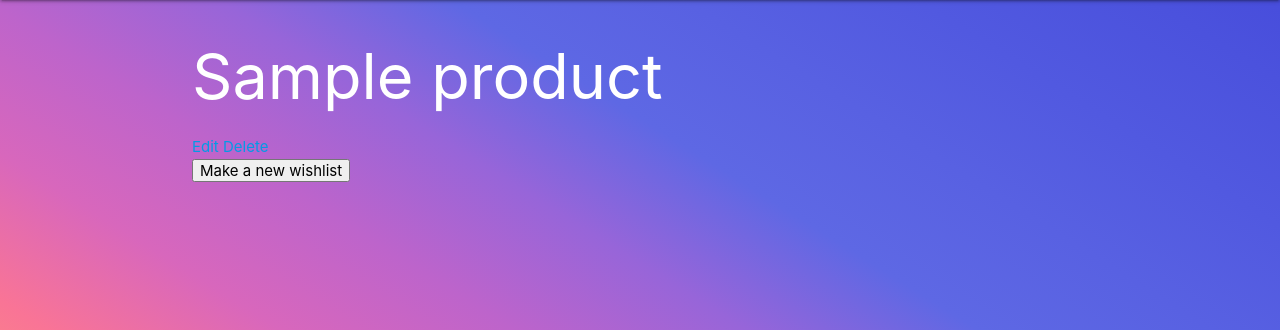
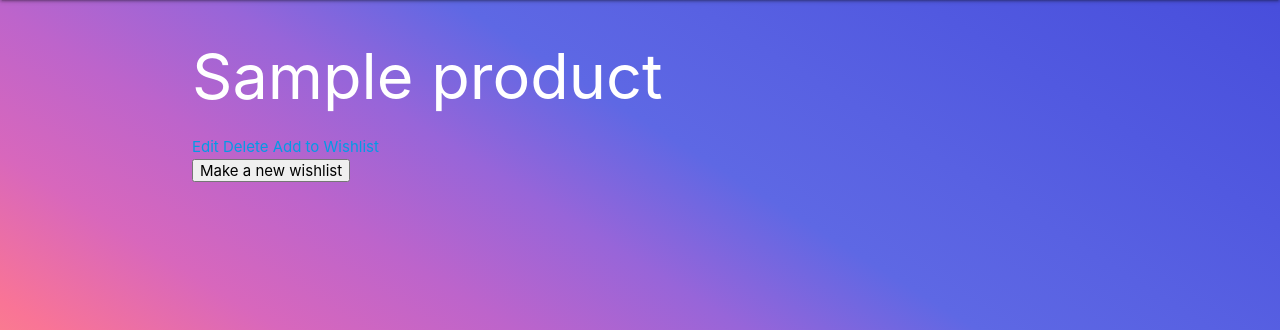
Before and after one commit to victordevera24/project-3, a Django app: page /product/1/ in a window 1280 px wide. Shown: the part 64-394 px from the top of the page. Run offline with Django 4.2, Linux system fonts and the light colour scheme; a user stored in the database is signed in; tables that the repository leaves empty hold one stand-in row (values such as "Sample post").

Commit message:
fixed bug with wishlist create function.  Wishlists can now successfully be created.  Add to wishlist button will also now appear when a user has at least one wishlist

```diff
--- a/shopping_project/main_app/templates/products/detail.html
+++ b/shopping_project/main_app/templates/products/detail.html
@@ -5,6 +5,9 @@
 <div class="card-action">
   <a href="{% url 'products_update' product.id %}">Edit</a>
   <a href="{% url 'products_delete' product.id  %}">Delete</a>
+  {% if wishlist.count %}
+  <a>Add to Wishlist</a>
+  {% endif %}
   <form action="{% url 'new_wishlist' product.id %}">
     <button type="submit">Make a new wishlist</button>
   </form>
--- a/shopping_project/main_app/templates/wishlists/create.html
+++ b/shopping_project/main_app/templates/wishlists/create.html
@@ -3,7 +3,7 @@
 {% block content %}
 
 <h1>Create Wishlist</h1>
-<form action="{% url 'product_detail' product_id %}" method="POST">
+<form action="{% url 'wishlist_create' product_id %}" method="POST">
     {% csrf_token %}
     <table>
         {{ form.as_table }}
--- a/shopping_project/main_app/views.py
+++ b/shopping_project/main_app/views.py
@@ -100,7 +100,8 @@ class ProductDelete(LoginRequiredMixin, DeleteView):
 @login_required
 def product_detail(request, product_id):
   product = Product.objects.get(id=product_id)
-  return render(request, 'products/detail.html', {'product':product})
+  wishlist = WishList.objects.filter(users=request.user)
+  return render(request, 'products/detail.html', {'product':product, 'wishlist':wishlist})
 
 def new_wishlist(request, product_id):
   form = WishListForm()
@@ -109,7 +110,8 @@ def new_wishlist(request, product_id):
 def wishlist_create(request, product_id):
   form = WishListForm(request.POST)
   if form.is_valid():
+    print('inside the if!!')
     new_wishlist = form.save(commit=False)
-    new_wishlist.user_id = request.user.id
+    new_wishlist.users_id = request.user.id
     form.save()
   return redirect('product_detail', product_id=product_id)
```
